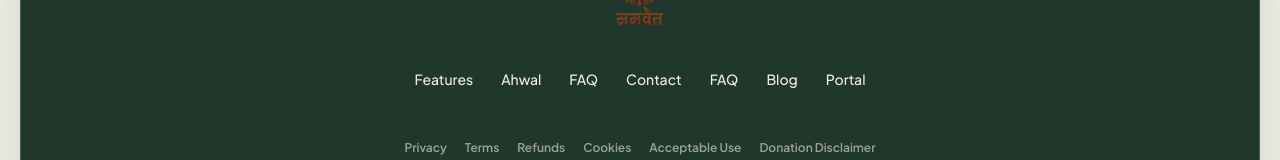
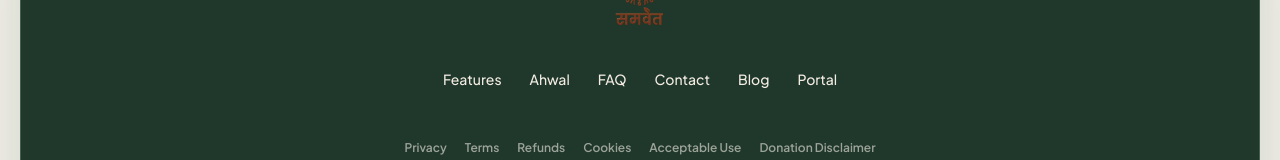
Before and after one commit to BracketDex-Technologies/Samavet-LandingPage, a React (Vite) app: page /cookie-policy in a window 1280 px wide. Shown: the part 2592-2752 px from the top of the page. Built offline with nearby package versions, Linux system fonts and the light colour scheme; no server answers.

Commit message:
fix: resolve issues in footer navigation and legal links rendering

```diff
--- a/src/landing/components/LandingFooter.tsx
+++ b/src/landing/components/LandingFooter.tsx
@@ -43,7 +43,6 @@ export function LandingFooter({ copy, language, portalUrl }: LandingFooterProps)
 
         <nav className="footer-nav" aria-label={isMarathi ? 'फूटर नेव्हिगेशन' : 'Footer navigation'}>
           {landingNavItems[language].map(([href, label]) => <a href={resolveFooterHref(href, language)} key={href}>{label}</a>)}
-          <a href={resolveFooterHref('/faq', language)}>{isMarathi ? 'प्रश्नोत्तरे' : 'FAQ'}</a>
           <a href="/blog">{copy.blog}</a>
           <a href={portalUrl}>{isMarathi ? 'पोर्टल' : 'Portal'}</a>
         </nav>
```
